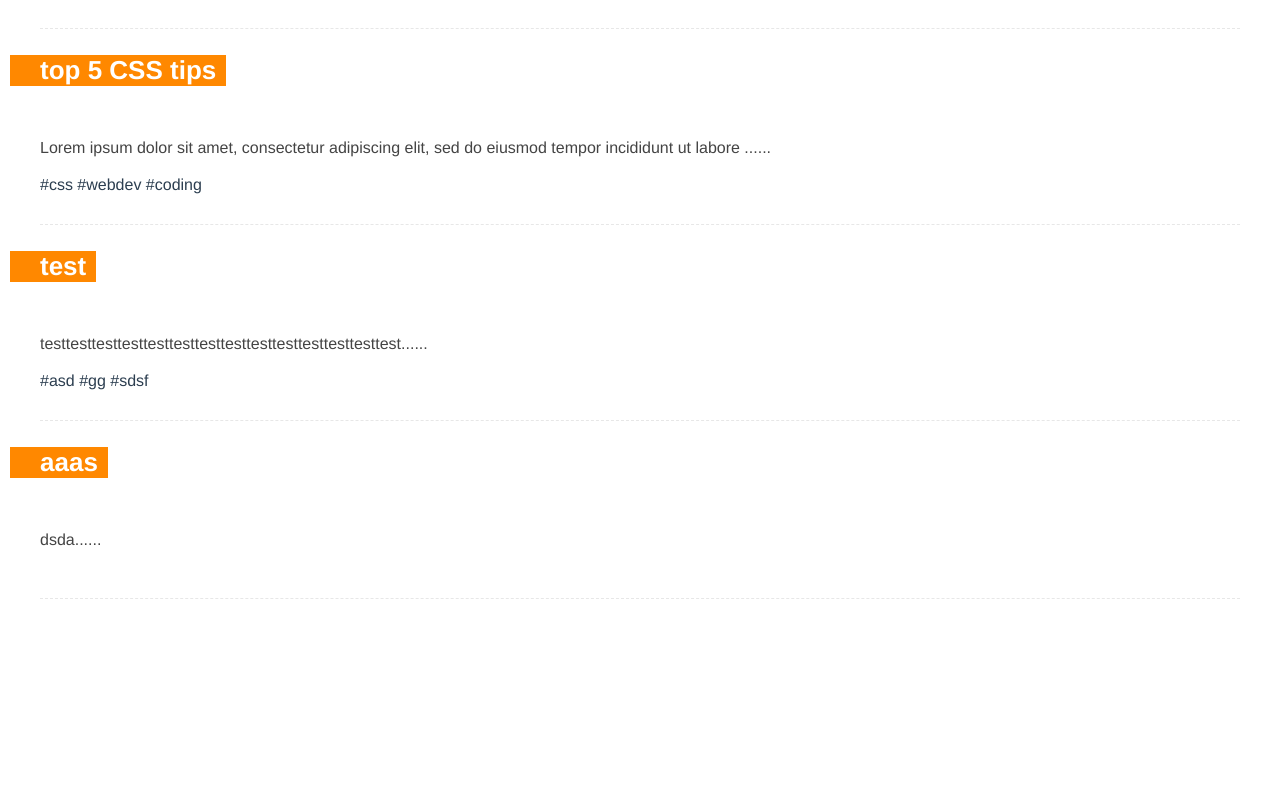
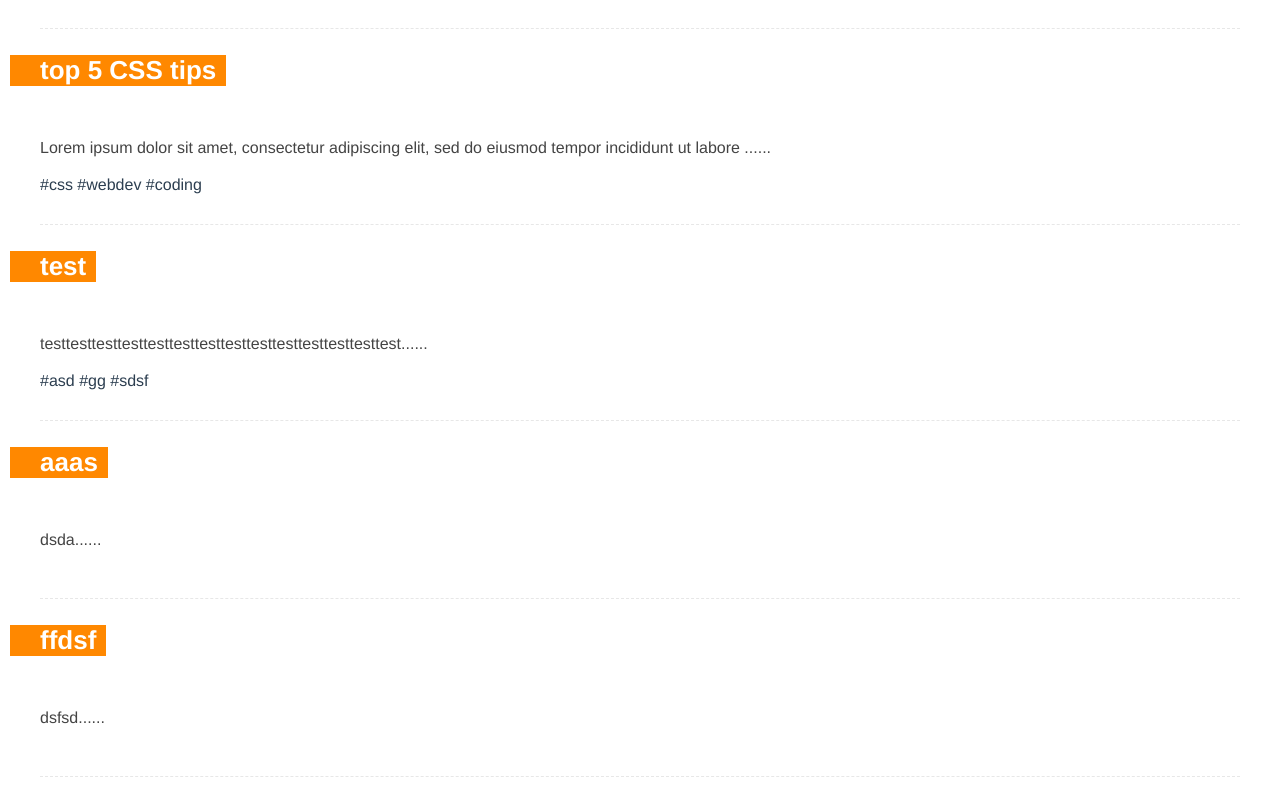
Before and after one commit to kunalgupta1234/Section9CompositionAPI, a Vue app: page / in a window 1280 px wide. Shown: the part 404-1199 px from the top of the page. Before the commit the page ends 1021 px from the top, so only its background shows below. Built offline with nearby package versions, Linux system fonts and the light colour scheme; data requests are answered from the project's data file.

Commit message:
88-using useRoute

```diff
--- a/data/db.json
+++ b/data/db.json
@@ -35,6 +35,12 @@
       "title": "aaas",
       "body": "dsda",
       "tags": []
+    },
+    {
+      "id": "f926",
+      "title": "ffdsf",
+      "body": "dsfsd",
+      "tags": []
     }
   ]
 }
--- a/src/views/DetailsView.vue
+++ b/src/views/DetailsView.vue
@@ -12,12 +12,14 @@
 <script>
 import getPost from "../composables/getPost";
 import SpinnerView from "../components/SpinnerView.vue";
+import { useRoute } from "vue-router";
 
 export default {
   props: ["id"],
   components: { SpinnerView },
   setup(props) {
-    const { post, error, load } = getPost(props.id);
+    const route = useRoute();
+    const { post, error, load } = getPost(route.params.id);
 
     load();
 
```
